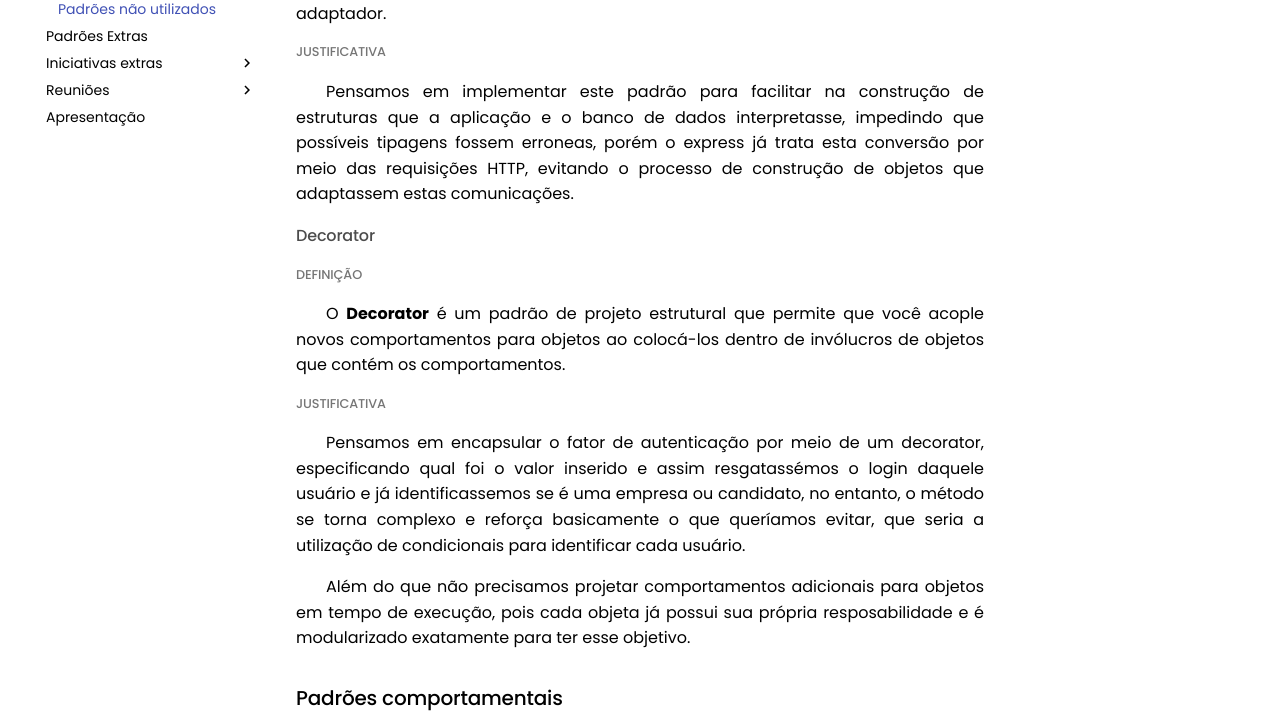
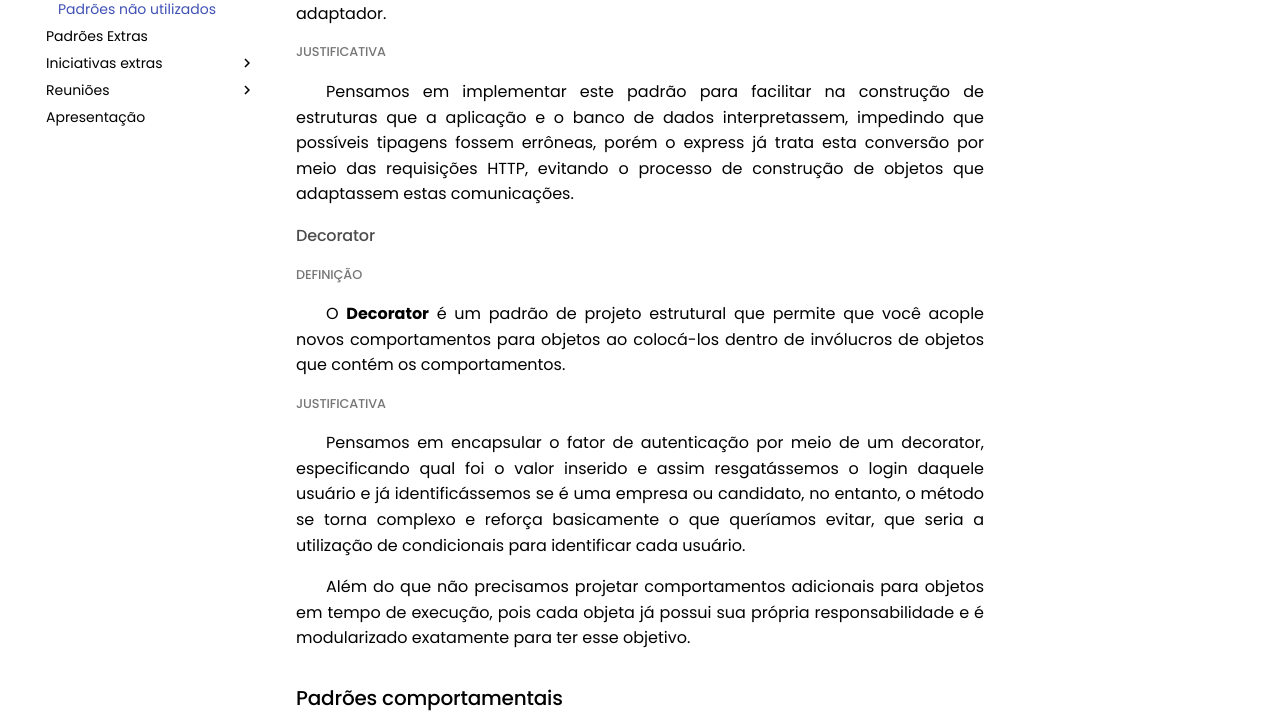
Before and after one commit to UnBArqDsw2021-2/2021.2_G3_stag.io, an MkDocs documentation site: the page built from docs/PadroesDeProjeto/GOFs/PadroesNaoUtilizados.md, in a window 1280 px wide and 1400 px high, scrolled down 1735 px. Shown: the part 180-893 px from the top of the window. Built offline with MkDocs 1.6.1 and Material for MkDocs 9.7.7, drawn with Linux system fonts in a browser that asks for light colours; comment, search, counter and statistics services are not loaded; some of the changed text lies outside the part shown.

```diff
--- a/docs/PadroesDeProjeto/GOFs/PadroesNaoUtilizados.md
+++ b/docs/PadroesDeProjeto/GOFs/PadroesNaoUtilizados.md
@@ -20,7 +20,7 @@ O padrão Factory Method sugere que você substitua chamadas diretas de constru
 
 ##### Justificativa
 
-Utiliza-se o Factory Method quando não souber de antemão os tipos e dependências exatas dos objetos com os quais seu código deve funcionar, ~ou seja, em razão do escopo menor do nosso projeto e que ele é bem definido por meio de nossas GRASPs, decidimos por não utilizá-lo, principalmente pelo fato de que este padrão se identifica mais como incremental do que inicial.
+Utiliza-se o Factory Method quando não souber de antemão os tipos e dependências exatas dos objetos com os quais seu código deve funcionar, ou seja, em razão do escopo menor do nosso projeto e que ele é bem definido por meio de nossas GRASPs, decidimos por não utilizá-lo, principalmente pelo fato de que este padrão se identifica mais como incremental do que inicial.
 
 #### Abstract method
 
@@ -46,7 +46,7 @@ Um adaptador encobre um dos objetos para esconder a complexidade da conversão a
 
 ##### Justificativa
 
-Pensamos em implementar este padrão para facilitar na construção de estruturas que a aplicação e o banco de dados interpretasse, impedindo que possíveis tipagens fossem erroneas, porém o express já trata esta conversão por meio das requisições HTTP, evitando o processo de construção de objetos que adaptassem estas comunicações.
+Pensamos em implementar este padrão para facilitar na construção de estruturas que a aplicação e o banco de dados interpretassem, impedindo que possíveis tipagens fossem errôneas, porém o express já trata esta conversão por meio das requisições HTTP, evitando o processo de construção de objetos que adaptassem estas comunicações.
 
 #### Decorator
 
@@ -56,9 +56,9 @@ O **Decorator** é um padrão de projeto estrutural que permite que você acople
 
 ##### Justificativa
 
-Pensamos em encapsular o fator de autenticação por meio de um decorator, especificando qual foi o valor inserido e assim resgatassémos o login daquele usuário e já identificassemos se é uma empresa ou candidato, no entanto, o método se torna complexo e reforça basicamente o que queríamos evitar, que seria a utilização de condicionais para identificar cada usuário.
+Pensamos em encapsular o fator de autenticação por meio de um decorator, especificando qual foi o valor inserido e assim resgatássemos o login daquele usuário e já identificássemos se é uma empresa ou candidato, no entanto, o método se torna complexo e reforça basicamente o que queríamos evitar, que seria a utilização de condicionais para identificar cada usuário.
 
-Além do que não precisamos projetar comportamentos adicionais para objetos em tempo de execução, pois cada objeta já possui sua própria resposabilidade e é modularizado exatamente para ter esse objetivo.
+Além do que não precisamos projetar comportamentos adicionais para objetos em tempo de execução, pois cada objeta já possui sua própria responsabilidade e é modularizado exatamente para ter esse objetivo.
 
 ### Padrões comportamentais
 
```
Also changed, not shown: other parts of docs/PadroesDeProjeto/GOFs/PadroesNaoUtilizados.md (+1 -1 lines), docs/PadroesDeProjeto/GOFs/GOFs.md (+9 -10 lines).
